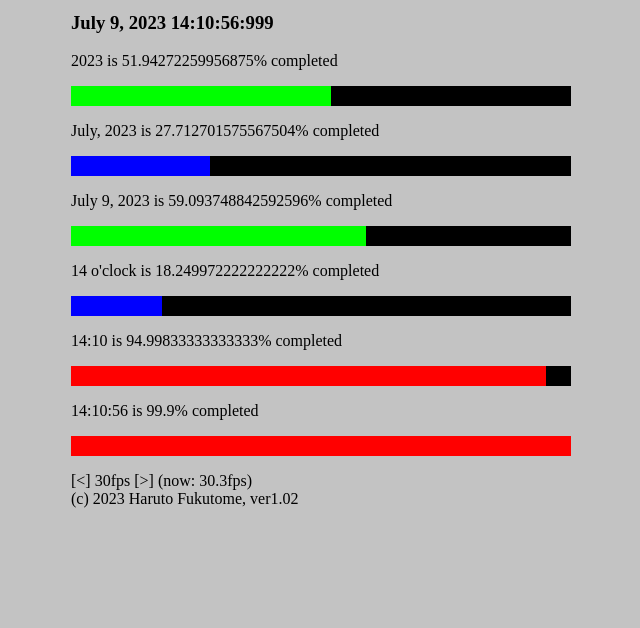
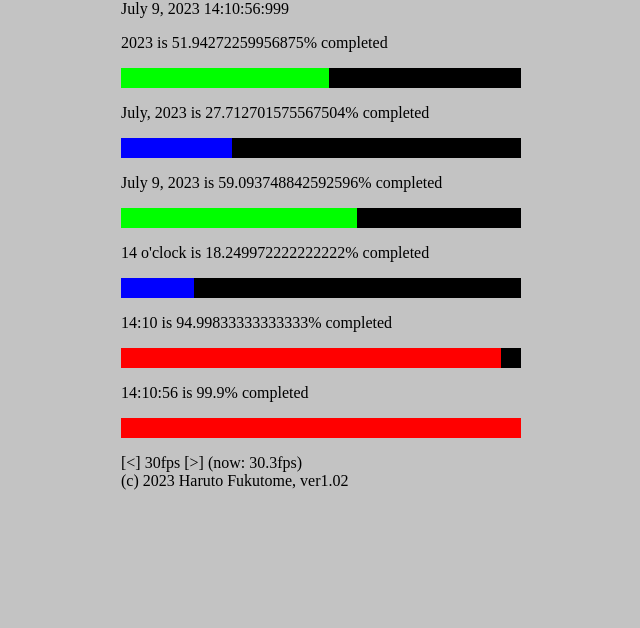
Before and after one commit to nokemono0812/Progress-clock, a plain HTML site: page index.html in a window 1280 px wide. Shown: the part 172-800 px from the top of the page, without its empty margins (319-959 px from the left). Drawn offline with Linux system fonts and the light colour scheme; a web font is replaced by a local one.

Commit message:
updated202307092310

```diff
--- a/index.html
+++ b/index.html
@@ -26,45 +26,45 @@
         }
         #bar_box{
             background: #000;
-            width: 500px;
+            width: 400px;
             height: 20px;
         }
         #bar{
             height: 20px;
-            width: 500px;
+            width: 400px;
             background-color: lime;
         }
         #bar2{
             height: 20px;
-            width: 500px;
+            width: 400px;
             background-color: lime;
         }
         #bar3{
             height: 20px;
-            width: 500px;
+            width: 400px;
             background-color: lime;
         }
         #bar4{
             height: 20px;
-            width: 500px;
+            width: 400px;
             background-color: lime;
         }
         #bar5{
             height: 20px;
-            width: 500px;
+            width: 400px;
             background-color: lime;
         }
         #bar6{
             height: 20px;
-            width: 500px;
+            width: 400px;
             background-color: lime;
         }
     </style>
 </head>
 <body>
     <div id="box">
-        <h1>Progress clock <span id="dot"></span></h1>
-        <h3 id="now"></h3>
+        <p>Progress clock <span id="dot"></span></p>
+        <p id="now"></p>
         <p id="text">
             <span id="year"></span> is <span id="rate"></span>% completed
         </p>
--- a/script.js
+++ b/script.js
@@ -237,12 +237,12 @@ function calc(){
     else{
         document.getElementById("rate6").textContent = rate6 * 100;
     }
-    document.getElementById("bar").style.width = rate * 500 + 'px';
-    document.getElementById("bar2").style.width = rate2 * 500 + 'px';
-    document.getElementById("bar3").style.width = rate3 * 500 + 'px';
-    document.getElementById("bar4").style.width = rate4 * 500 + 'px';
-    document.getElementById("bar5").style.width = rate5 * 500 + 'px';
-    document.getElementById("bar6").style.width = rate6 * 500 + 'px';
+    document.getElementById("bar").style.width = rate * 400 + 'px';
+    document.getElementById("bar2").style.width = rate2 * 400 + 'px';
+    document.getElementById("bar3").style.width = rate3 * 400 + 'px';
+    document.getElementById("bar4").style.width = rate4 * 400 + 'px';
+    document.getElementById("bar5").style.width = rate5 * 400 + 'px';
+    document.getElementById("bar6").style.width = rate6 * 400 + 'px';
     if(rate < .50){
         document.getElementById("bar").style.backgroundColor = 'rgb(0,0,255)';
     }
```
